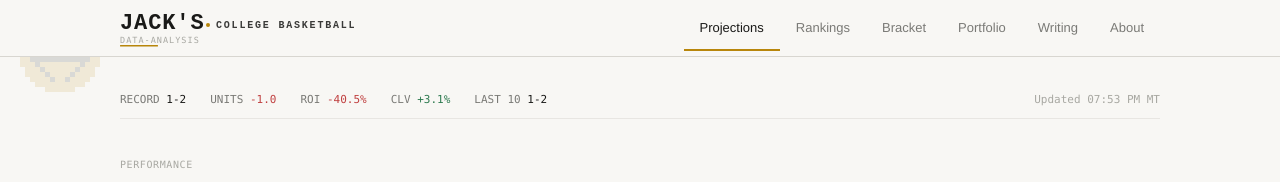
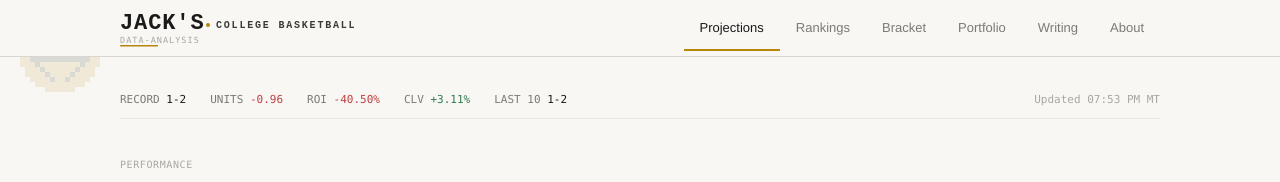
Before and after one commit to jackoo-06/jacks-cbb-site, a React (Vite) app: page / in a window 1280 px wide. Shown: the top 182 px of the page. Built offline with nearby package versions, Linux system fonts and the light colour scheme.

Commit message:
Units ROI CLV to 2 decimals

```diff
--- a/src/App.jsx
+++ b/src/App.jsx
@@ -194,9 +194,9 @@ function Projections({ goToArticle }) {
         flexWrap: "wrap",
       }}>
         <span>RECORD <span style={{ color: C.white, fontWeight: 500 }}>{record.w || 0}-{record.l || 0}</span></span>
-        <span>UNITS <span style={{ color: totalUnits >= 0 ? C.green : C.red, fontWeight: 500 }}>{totalUnits >= 0 ? "+" : ""}{totalUnits.toFixed(1)}</span></span>
-        <span>ROI <span style={{ color: (record.roi || 0) >= 0 ? C.green : C.red, fontWeight: 500 }}>{((record.roi || 0) * 100).toFixed(1)}%</span></span>
-        <span>CLV <span style={{ color: (record.clv || 0) >= 0 ? C.green : C.red, fontWeight: 500 }}>{(record.clv || 0) >= 0 ? "+" : ""}{((record.clv || 0) * 100).toFixed(1)}%</span></span>
+        <span>UNITS <span style={{ color: totalUnits >= 0 ? C.green : C.red, fontWeight: 500 }}>{totalUnits >= 0 ? "+" : ""}{totalUnits.toFixed(2)}</span></span>
+        <span>ROI <span style={{ color: (record.roi || 0) >= 0 ? C.green : C.red, fontWeight: 500 }}>{((record.roi || 0) * 100).toFixed(2)}%</span></span>
+        <span>CLV <span style={{ color: (record.clv || 0) >= 0 ? C.green : C.red, fontWeight: 500 }}>{(record.clv || 0) >= 0 ? "+" : ""}{((record.clv || 0) * 100).toFixed(2)}%</span></span>
         <span>LAST 10 <span style={{ color: C.white, fontWeight: 500 }}>{record.last10w || 0}-{record.last10l || 0}</span></span>
         <span style={{ marginLeft: "auto", color: C.textMuted }}>Updated {projData.updated}</span>
       </div>
```
